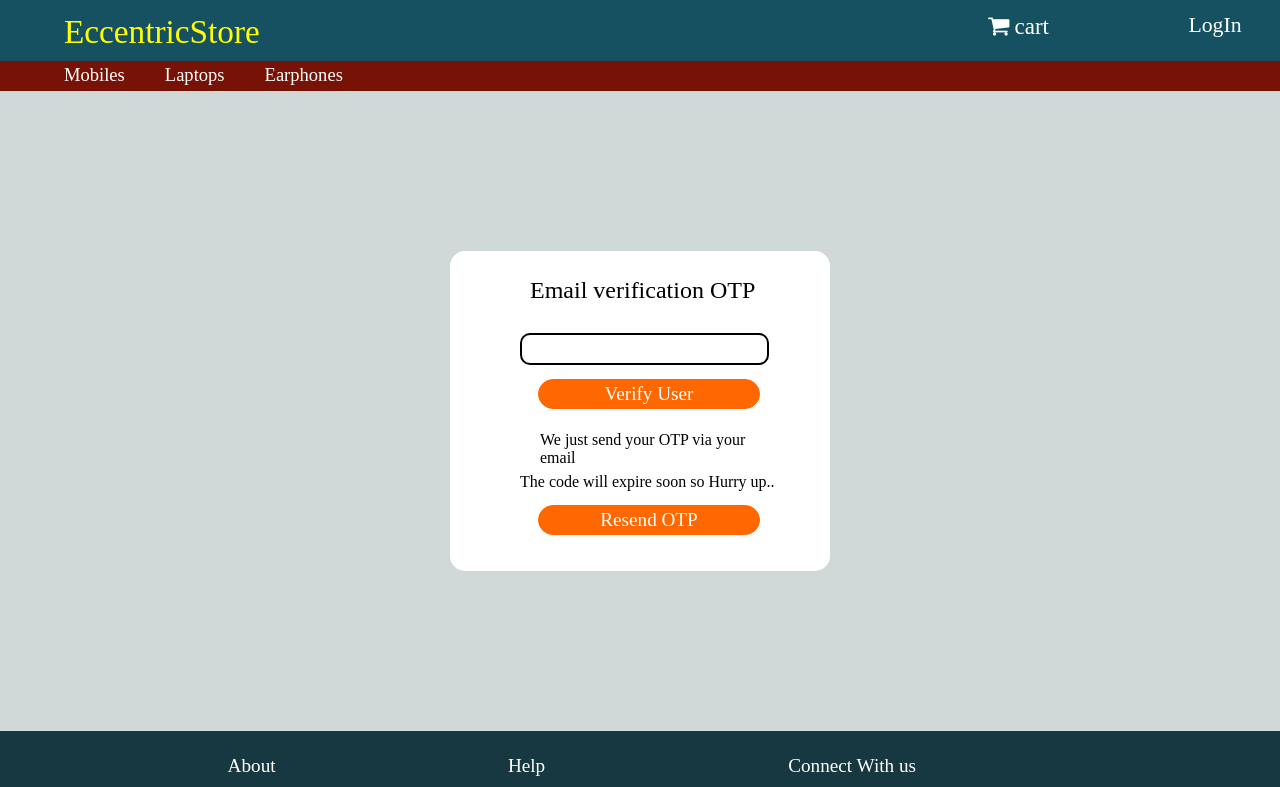
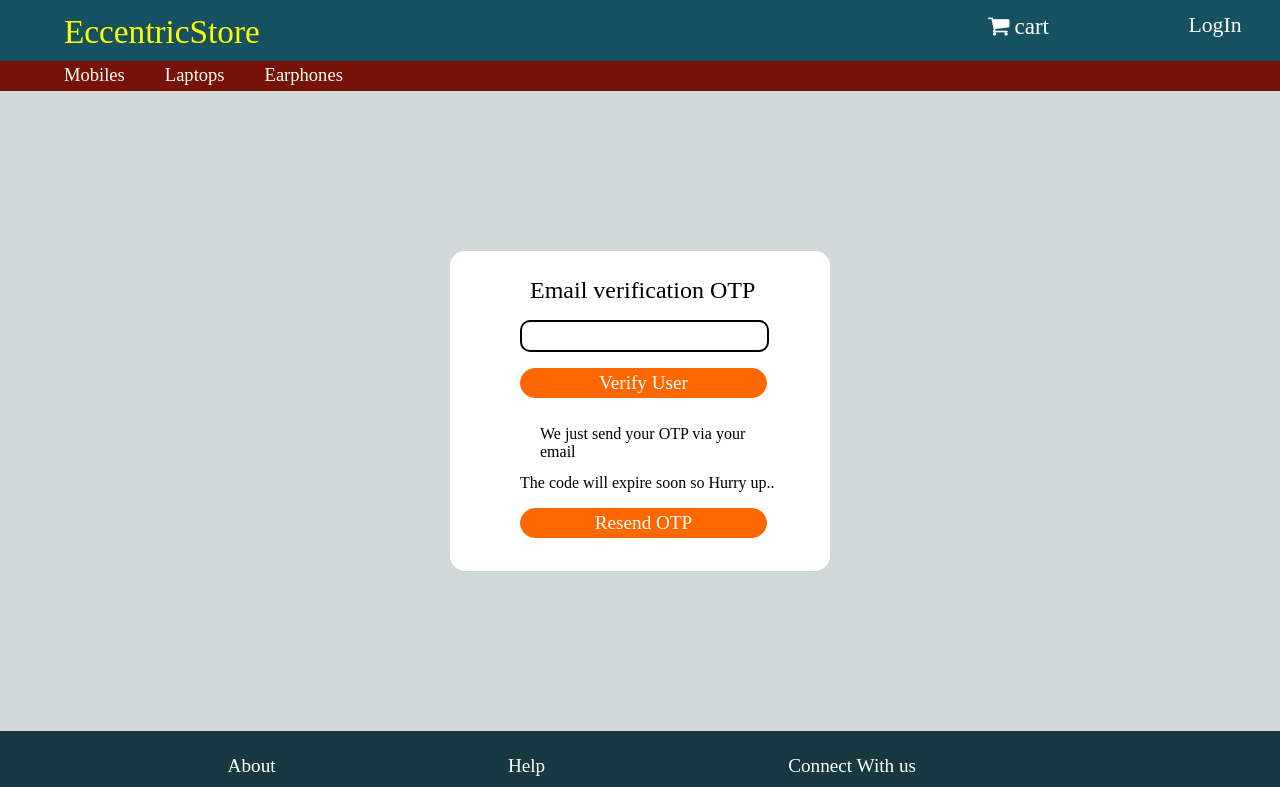
Before and after one commit to deadlock314/Ecommerce-site-Frontend, a React (Create React App) app: page /signup/alphakey in a window 1280 px wide. Shown: the top 787 px of the page. Built offline with nearby package versions, Linux system fonts and the light colour scheme.

Commit message:
added styles for res message in forms

```diff
--- a/src/Styles/FormStyles.css
+++ b/src/Styles/FormStyles.css
@@ -20,9 +20,9 @@
     cursor: pointer;
     text-align: center;
     background-color: #ff6701;
-    width: 220px;
+    width: 245px;
     height: 28px;
-    margin: 8px 0 10px 68px;
+    margin: 3px 0 0 50px;
     border: 1px solid #ff6701;
     border-radius: 15px;
     color:#fff;
@@ -48,15 +48,21 @@
 }
 #fpass{
     font-size: 1.05rem;
-   padding-left: 100px;
+    padding-left: 50px;
     color: blue;
 }
+#warn-message{
+
+    font-size: 1.1rem;
+    color: rgb(241, 10, 10);
+}
+
 .form p{
     padding-left: 50px;
 }
 
 #auth-otp-label{
-margin: 0 0 20px 20px;
+margin: 0 0 0px 20px;
 font-size: 1.5rem;
 }
 #auth-otp-para{
@@ -90,7 +96,7 @@ margin-left: 20px;
     .form button{
         margin-left: 34px;
         width:70vw;
-        height: 30px;
+        height: 28px;
         margin: 5px 15px;
     }
     .form p{
```
